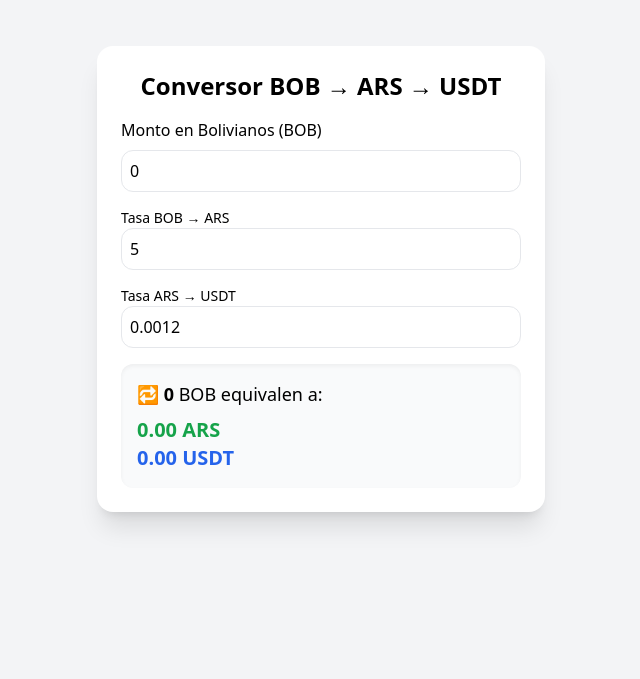
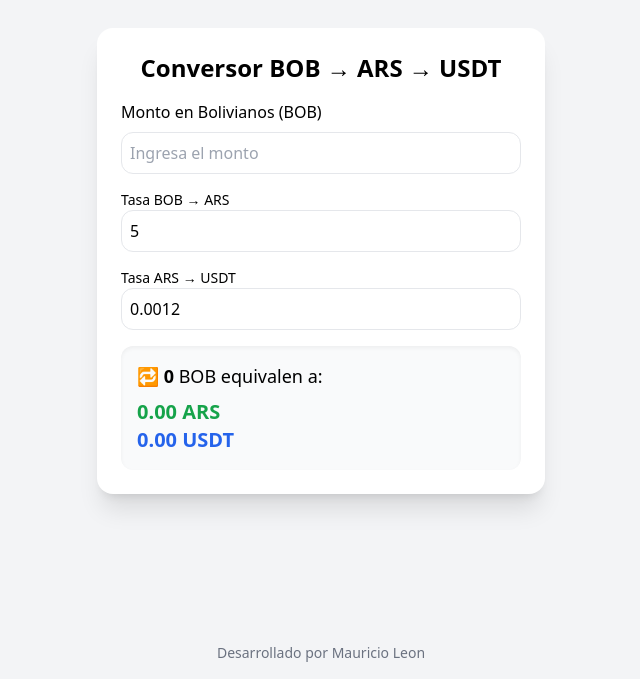
Before and after one commit to mauricioleon86/conversor-app, a React (Vite) app: page / in a window 1280 px wide. Shown: the part 121-800 px from the top of the page, without its empty margins (319-959 px from the left). Built offline with nearby package versions, Linux system fonts and the light colour scheme.

Commit message:
Actualizar App.jsx con mejoras de interfaz

```diff
--- a/src/App.jsx
+++ b/src/App.jsx
@@ -1,23 +1,30 @@
 import { useState } from "react";
 
 export default function CurrencyConverter() {
-  const [bob, setBob] = useState(0);
-  const [rateBobToArs, setRateBobToArs] = useState(5); // 1 BOB = 5 ARS
-  const [rateArsToUsdt, setRateArsToUsdt] = useState(0.0012); // 1 ARS = 0.0012 USDT
+  const [bob, setBob] = useState("");
+  const [rateBobToArs, setRateBobToArs] = useState("5"); // 1 BOB = 5 ARS
+  const [rateArsToUsdt, setRateArsToUsdt] = useState("0.0012"); // 1 ARS = 0.0012 USDT
 
-  const ars = bob * rateBobToArs;
-  const usdt = ars * rateArsToUsdt;
+  const parsedBob = parseFloat(bob) || 0;
+  const parsedRateBobToArs = parseFloat(rateBobToArs) || 0;
+  const parsedRateArsToUsdt = parseFloat(rateArsToUsdt) || 0;
+
+  const ars = parsedBob * parsedRateBobToArs;
+  const usdt = ars * parsedRateArsToUsdt;
 
   return (
-    <div className="min-h-screen flex items-center justify-center bg-gray-100 p-4">
+    <div className="min-h-screen flex flex-col justify-between bg-gray-100 p-4">
+      <div className="flex-grow flex items-center justify-center">
         <div className="bg-white shadow-xl rounded-2xl p-6 w-full max-w-md">
           <h1 className="text-2xl font-bold mb-4 text-center">Conversor BOB → ARS → USDT</h1>
 
           <label className="block mb-2 font-medium">Monto en Bolivianos (BOB)</label>
           <input
             type="number"
+            inputMode="decimal"
             value={bob}
-          onChange={(e) => setBob(parseFloat(e.target.value) || 0)}
+            placeholder="Ingresa el monto"
+            onChange={(e) => setBob(e.target.value)}
             className="w-full p-2 mb-4 border rounded-xl"
           />
 
@@ -27,8 +34,9 @@ export default function CurrencyConverter() {
               <input
                 type="number"
                 step="0.0001"
+                inputMode="decimal"
                 value={rateBobToArs}
-              onChange={(e) => setRateBobToArs(parseFloat(e.target.value) || 0)}
+                onChange={(e) => setRateBobToArs(e.target.value)}
                 className="w-full p-2 border rounded-xl"
               />
             </div>
@@ -38,19 +46,25 @@ export default function CurrencyConverter() {
               <input
                 type="number"
                 step="0.00001"
+                inputMode="decimal"
                 value={rateArsToUsdt}
-              onChange={(e) => setRateArsToUsdt(parseFloat(e.target.value) || 0)}
+                onChange={(e) => setRateArsToUsdt(e.target.value)}
                 className="w-full p-2 border rounded-xl"
               />
             </div>
           </div>
 
           <div className="bg-gray-50 p-4 rounded-xl shadow-inner">
-          <p className="text-lg">🔁 <strong>{bob}</strong> BOB equivalen a:</p>
+            <p className="text-lg">🔁 <strong>{parsedBob}</strong> BOB equivalen a:</p>
             <p className="text-green-600 font-bold text-xl mt-2">{ars.toFixed(2)} ARS</p>
             <p className="text-blue-600 font-bold text-xl">{usdt.toFixed(2)} USDT</p>
           </div>
         </div>
       </div>
+
+      <footer className="text-center text-gray-500 text-sm mt-4">
+        Desarrollado por Mauricio Leon
+      </footer>
+    </div>
   );
 }
```
Lines whose indentation alone changed are shown as unchanged.
